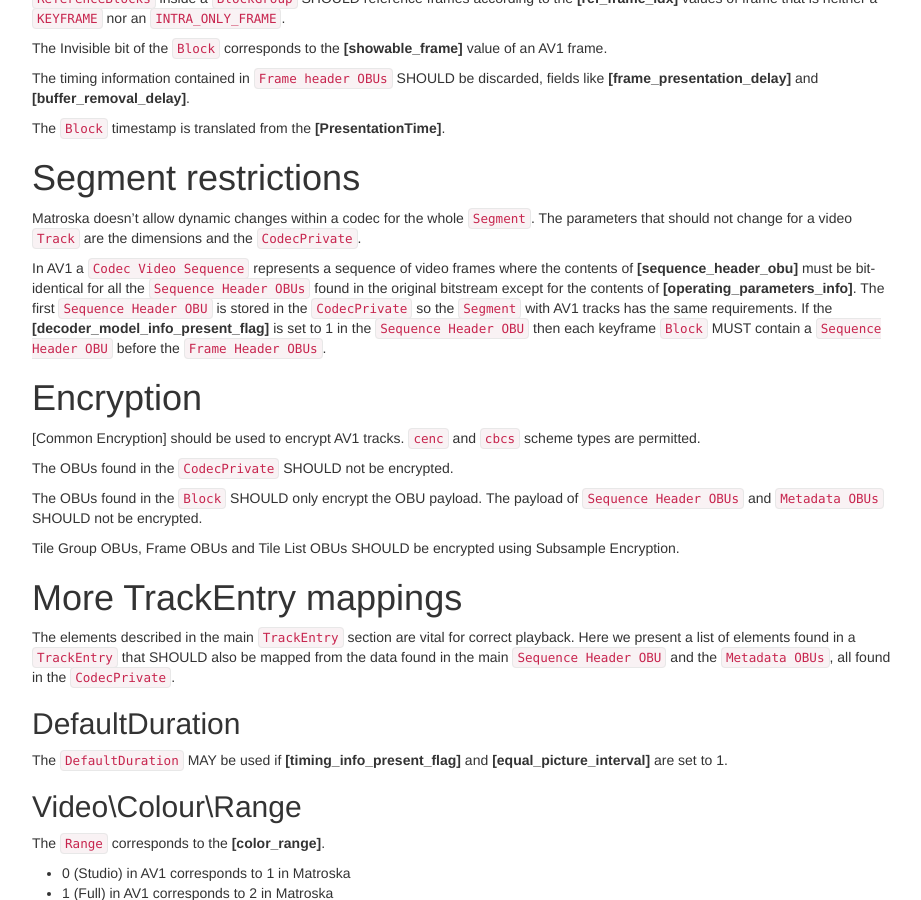
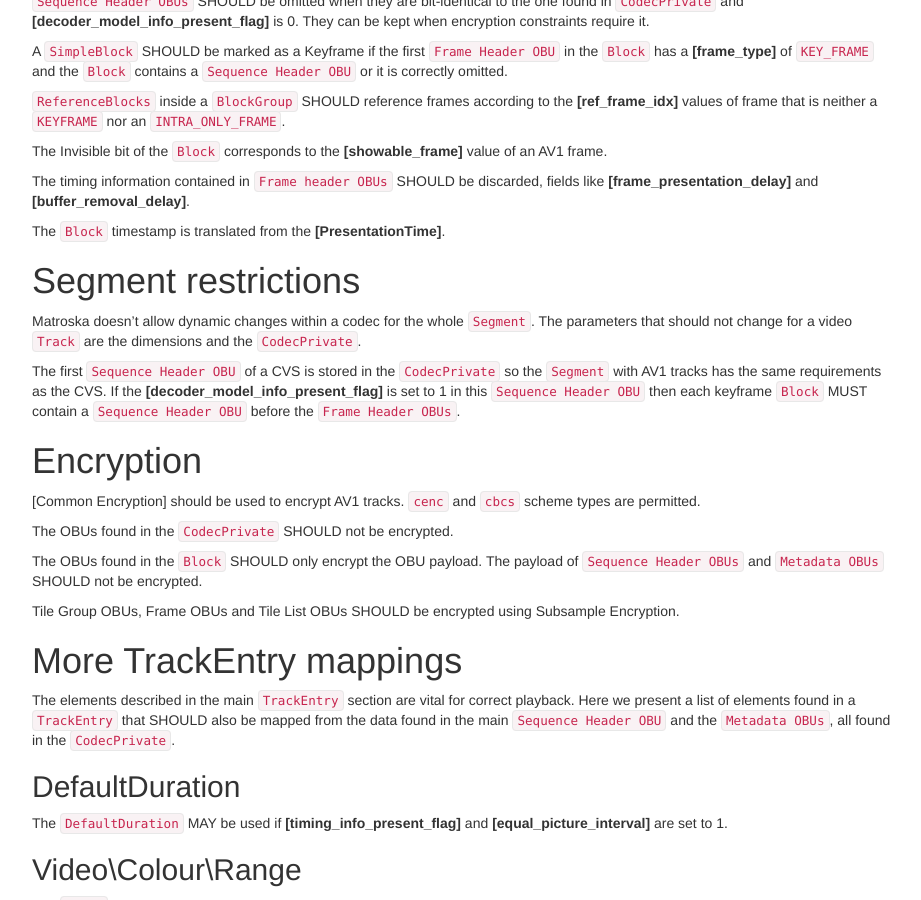
Before and after one commit to ietf-wg-cellar/matroska-specification, a Jekyll site: the page built from codec/av1.md, in a window 1280 px wide and 900 px high, scrolled down 2118 px. Shown: the whole window, without its empty margins (273-1194 px from the left). Built offline with Jekyll 4.4.1, drawn with Linux system fonts in a browser that asks for light colours; our own code applies the rules of GitHub Pages for plain Markdown files; some of the changed text lies outside the part shown.

Commit message:
av1: define the Coded Video Sequence separately

```diff
--- a/codec/av1.md
+++ b/codec/av1.md
@@ -12,6 +12,9 @@
 
 ## CodecID
 The name used to describe a codec in Matroska.
+
+## CVS
+A Coded Video Sequence is a sequence of video frames where the contents of __[sequence_header_obu]__ must be bit-identical for all the `Sequence Header OBUs` found in the original bitstream except for the contents of __[operating_parameters_info]__.
 
 ## CodecPrivate
 Extra data passed to the decoder before decoding starts. It can also be used to store the profiles and other data to better identify the codec.
@@ -87,7 +90,7 @@
 
 Matroska doesn't allow dynamic changes within a codec for the whole `Segment`. The parameters that should not change for a video `Track` are the dimensions and the `CodecPrivate`.
 
-In AV1 a `Codec Video Sequence` represents a sequence of video frames where the contents of __[sequence_header_obu]__ must be bit-identical for all the `Sequence Header OBUs` found in the original bitstream except for the contents of __[operating_parameters_info]__. The first `Sequence Header OBU` is stored in the `CodecPrivate` so the `Segment` with AV1 tracks has the same requirements. If the __[decoder_model_info_present_flag]__ is set to 1 in the `Sequence Header OBU` then each keyframe `Block` MUST contain a `Sequence Header OBU` before the `Frame Header OBUs`.
+The first `Sequence Header OBU` of a CVS is stored in the `CodecPrivate` so the `Segment` with AV1 tracks has the same requirements as the CVS. If the __[decoder_model_info_present_flag]__ is set to 1 in this `Sequence Header OBU` then each keyframe `Block` MUST contain a `Sequence Header OBU` before the `Frame Header OBUs`.
 
 
 # Encryption
```
